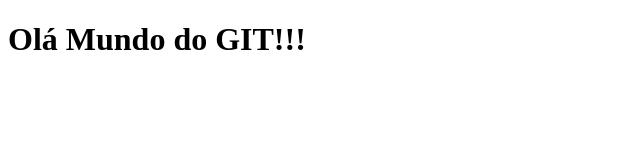
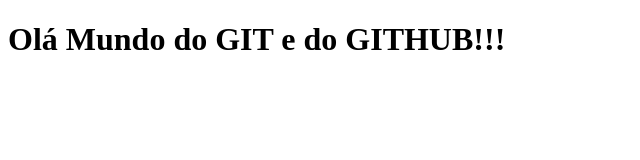
Before and after one commit to Eng-RafaelCruz/aula-de-git, a plain HTML site: page index.html in a window 1280 px wide. Shown: the whole page, without its empty margins (0-640 px from the left). Drawn offline with Linux system fonts and the light colour scheme.

Commit message:
Adicionamos a palavra github no index.html

```diff
--- a/index.html
+++ b/index.html
@@ -8,7 +8,7 @@
     <title>Aprendendo Git</title>
 </head>
 <body>
-    <h1> Olá Mundo do GIT!!!</h1>
+    <h1> Olá Mundo do GIT e do GITHUB!!!</h1>
     <script src="js/index.js"></script>
 </body>
 </html>
```
